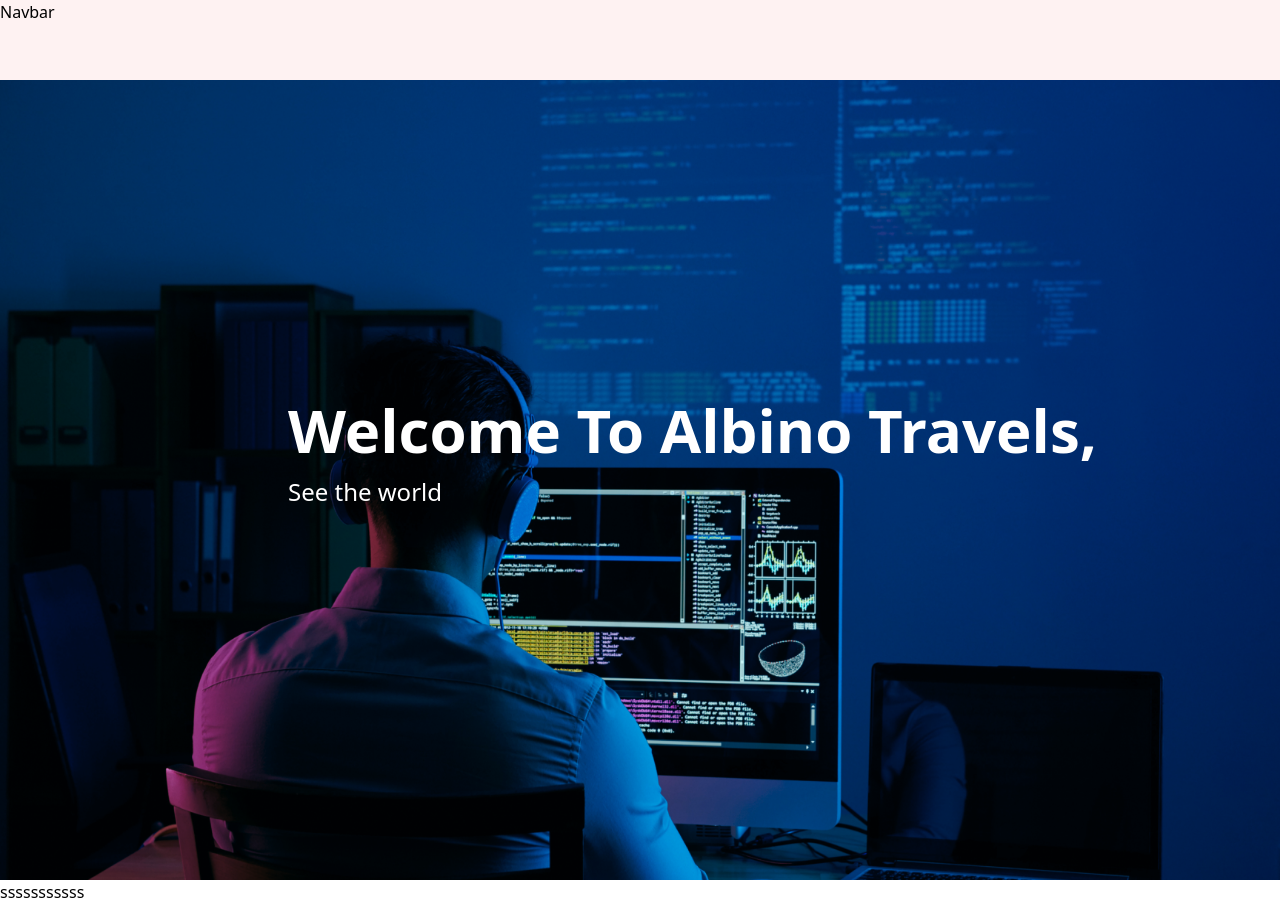
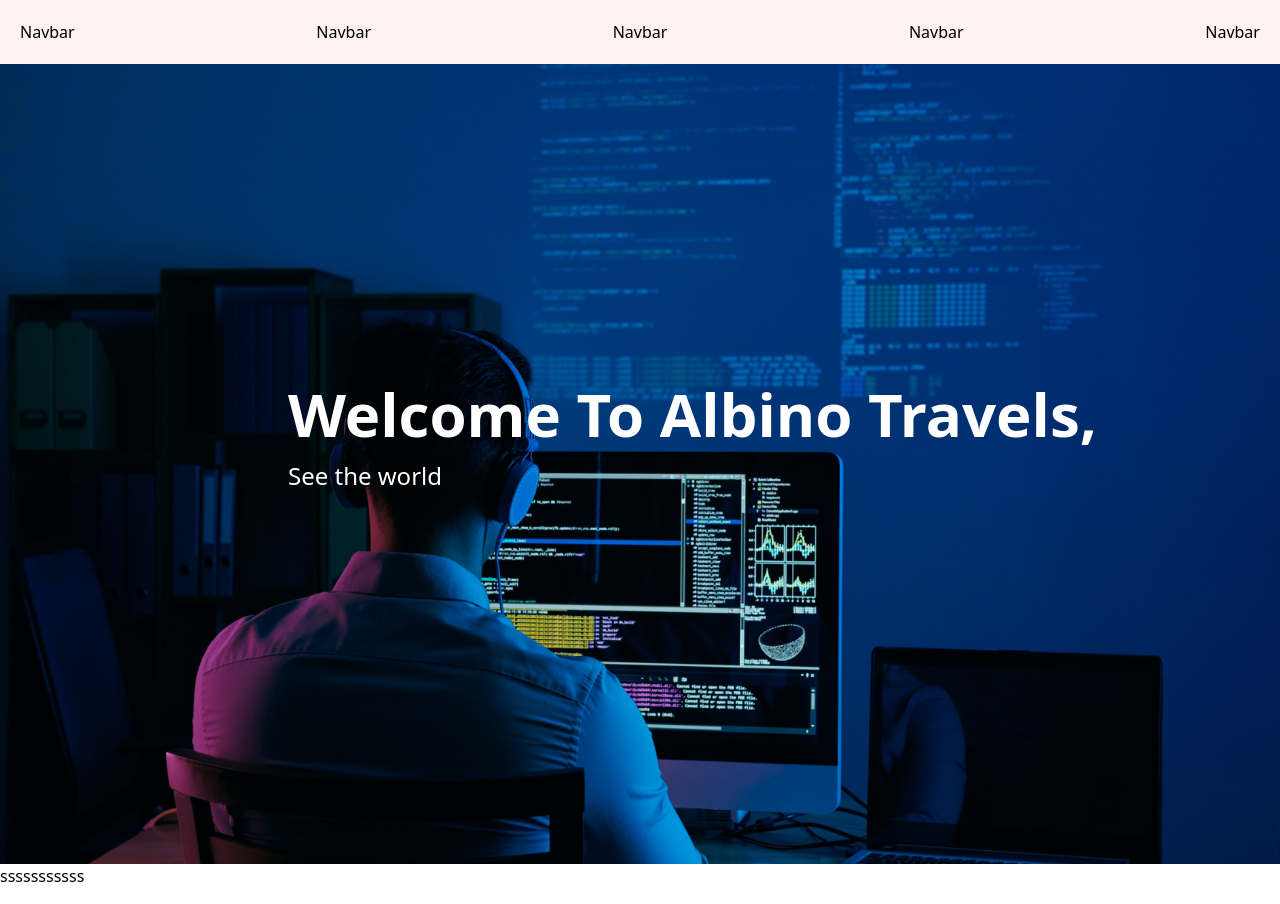
Before and after one commit to saniz7/Albino, a Next.js app: page / in a window 1280 px wide. Built offline with nearby package versions, Linux system fonts and the light colour scheme.

Commit message:
feat[transition]:next js page transition enabled

```diff
--- a/package.json
+++ b/package.json
@@ -9,11 +9,11 @@
     "lint": "next lint",
     "test": "jest"
   },
-
   "dependencies": {
     "autoprefixer": "10.4.16",
     "eslint": "8.51.0",
     "eslint-config-next": "13.5.4",
+    "framer-motion": "^11.0.25",
     "husky": "^8.0.3",
     "i": "^0.3.7",
     "next": "13.5.4",
--- a/src/components/Navbar/Navbar.jsx
+++ b/src/components/Navbar/Navbar.jsx
@@ -1,3 +1,4 @@
+import Link from 'next/link';
 import React, { useEffect, useState } from 'react';
 
 const Navbar = () => {
@@ -22,7 +23,15 @@ const Navbar = () => {
 
     return (
         <div className={navbar ? 'fixed w-screen bg-red-300 z-10' : 'bg-red-50'}>
-            <div className='navbar flex w-full h-20 text-black'>Navbar</div>
+            <div className='navbar flex w-full p-5 text-black'>
+                <ul className='flex justify-between w-full'>
+                    <Link href={"/"}>Navbar</Link>
+                    <Link href={"aboutus"}>Navbar</Link>
+                    <Link href={"/"}>Navbar</Link>
+                    <Link href={"/"}>Navbar</Link>
+                    <Link href={"/"}>Navbar</Link>
+                </ul>
+            </div>
         </div>
     );
 };
--- a/src/pages/_app.js
+++ b/src/pages/_app.js
@@ -1,5 +1,16 @@
 import '../styles/globals.css'
+import Template from './template'
+import { useRouter } from 'next/router';
+export default function App({ Component, pageProps }) {
+  const router = useRouter();
 
-export default function App({ Component, pageProps }) {
-  return <Component {...pageProps} />
+  // Generate a unique key based on the pathname
+  const key = router.pathname;
+  return (
+    <Template  key={key}>
+
+      <Component {...pageProps} />
+    </Template>
+  )
+
 }
--- /dev/null
+++ b/src/pages/aboutus.js
@@ -0,0 +1,13 @@
+
+import Banner from '../components/Banner'
+import Navbar from '../components/Navbar/Navbar'
+
+export default function aboutus() {
+    return (
+        <div>
+            <Navbar />
+            {/* <Banner /> */}
+            <p>lorem</p>
+        </div>
+    )
+}
--- /dev/null
+++ b/src/pages/template.js
@@ -0,0 +1,14 @@
+'use client'
+import { motion } from 'framer-motion'
+
+export default function Template({ children }) {
+    return (
+        <motion.div
+            initial={{ y: 20, opacity: 0 }}
+            animate={{ y: 0, opacity: 1 }}
+            transition={{ ease: 'easeInOut', duration: 0.75 }}
+        >
+            {children}
+        </motion.div>
+    );
+}
```
Also changed, not shown: 1 other file (tests, documents, lock files or other folders).
